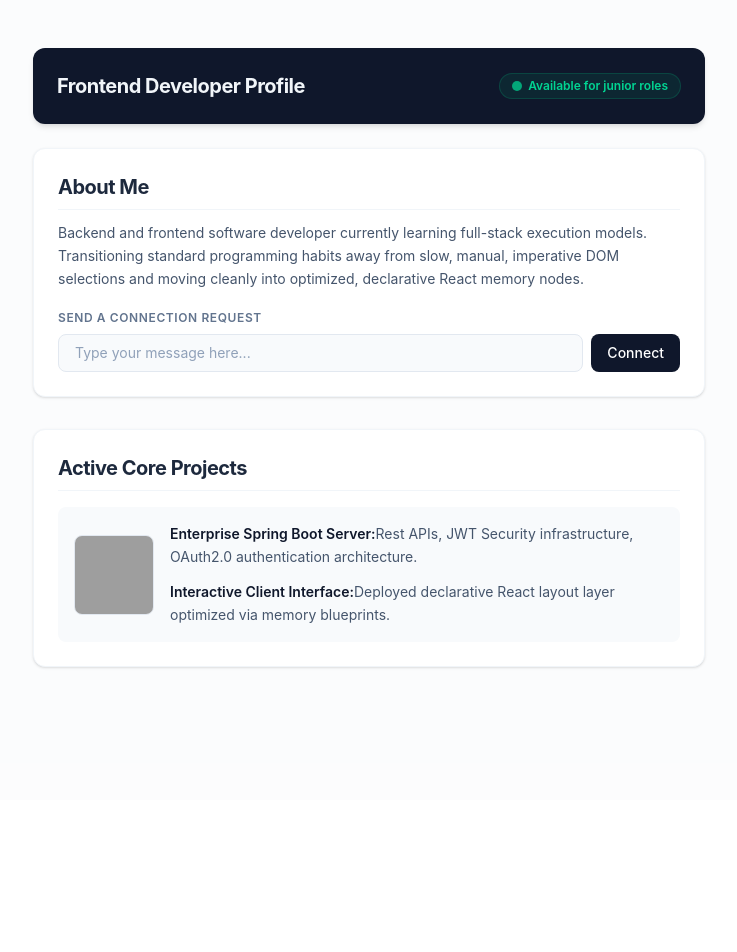
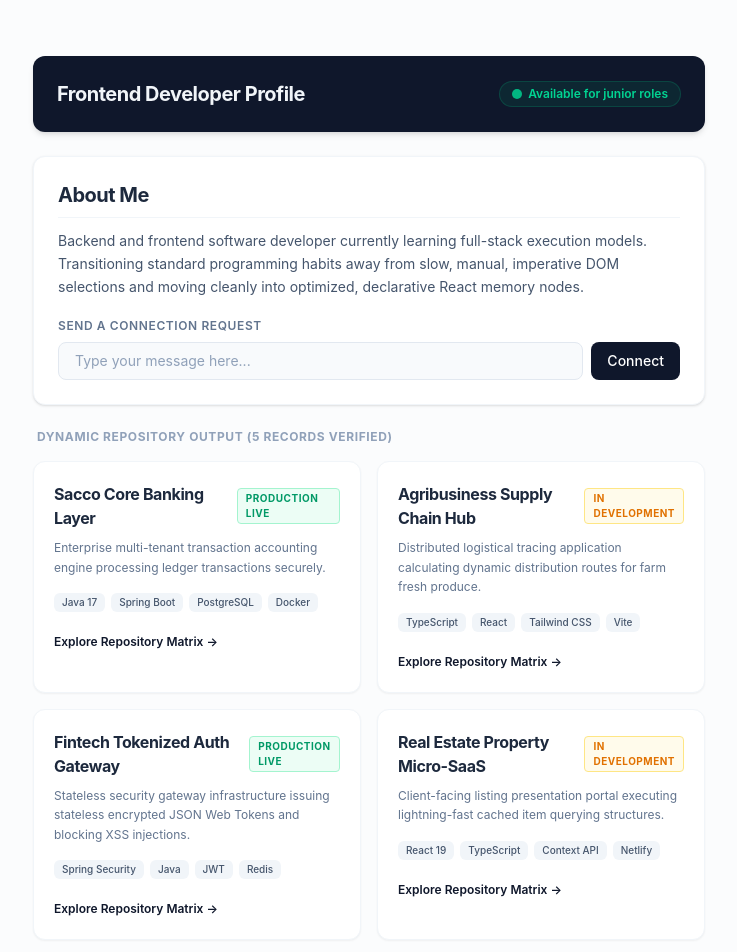
Before and after one commit to manuelogonda/Frontend-React-TS, a React (Vite) app in the folder frontend/: page / in a window 1280 px wide. Shown: the top 952 px of the page, without its empty margins (271-1008 px from the left). Before the commit the page ends 800 px from the top, so only its background shows below. Built offline with nearby package versions, Linux system fonts and the light colour scheme; grey boxes are pictures that could not be loaded.

Commit message:
prop destructuring and types

```diff
--- a/frontend/src/App.tsx
+++ b/frontend/src/App.tsx
@@ -1,17 +1,84 @@
 
 import { Bio } from './Components/simple-components/Bio'
 import { Header } from './Components/simple-components/Header'
-import { ProjectList } from './Components/simple-components/Projects'
+import { ProjectCard, type ProjectAttributes } from './Components/simple-components/ProjectCard'
+import { ProjectList } from './Components/simple-components/Projects';
 import './index.css'
+
+const MOCK_PROJECT_DATABASE: ProjectAttributes[] = [
+  {
+    id: 201,
+    title: "Sacco Core Banking Layer",
+    description: "Enterprise multi-tenant transaction accounting engine processing ledger transactions securely.",
+    techStack: ["Java 17", "Spring Boot", "PostgreSQL", "Docker"],
+    isCompleted: true,
+    liveUrl: "https://github.com"
+  },
+  {
+    id: 202,
+    title: "Agribusiness Supply Chain Hub",
+    description: "Distributed logistical tracing application calculating dynamic distribution routes for farm fresh produce.",
+    techStack: ["TypeScript", "React", "Tailwind CSS", "Vite"],
+    isCompleted: false,
+    liveUrl: "https://vercel.com"
+  },
+  {
+    id: 203,
+    title: "Fintech Tokenized Auth Gateway",
+    description: "Stateless security gateway infrastructure issuing stateless encrypted JSON Web Tokens and blocking XSS injections.",
+    techStack: ["Spring Security", "Java", "JWT", "Redis"],
+    isCompleted: true,
+    liveUrl: "https://github.com"
+  },
+  {
+    id: 204,
+    title: "Real Estate Property Micro-SaaS",
+    description: "Client-facing listing presentation portal executing lightning-fast cached item querying structures.",
+    techStack: ["React 19", "TypeScript", "Context API", "Netlify"],
+    isCompleted: false,
+    liveUrl: "https://render.com"
+  },
+  {
+    id: 205,
+    title: "Daraja M-Pesa Integration Service",
+    description: "Automated asynchronous STK Push transaction processor responding directly to Webhook data payloads.",
+    techStack: ["Java", "Spring Web", "Daraja API", "JUnit5"],
+    isCompleted: true,
+    liveUrl: "https://github.com"
+  }
+];
 
 function App() {
 
   return (
     <>
-      <div className="min-h-screen bg-slate-50/50 py-4 px-4 sm:px-6">
-     <Header />
-     <Bio />
-     <ProjectList />
+      <div className="min-h-screen bg-slate-50/50 py-6 px-4 sm:px-6">
+      <Header />
+      <Bio />
+
+      <main className="max-w-2xl mx-auto mt-4 font-sans">
+        <h2 className="text-xs font-bold uppercase tracking-wider text-slate-400 mb-4 px-1">
+          Dynamic Repository Output ({MOCK_PROJECT_DATABASE.length} Records Verified)
+        </h2>
+
+        <div className="grid grid-cols-1 sm:grid-cols-2 gap-4">
+
+          {MOCK_PROJECT_DATABASE.map((project) => {
+            return (
+              <ProjectCard
+                key={project.id}
+                id={project.id}
+                title={project.title}
+                description={project.description}
+                techStack={project.techStack}
+                isCompleted={project.isCompleted}
+                liveUrl={project.liveUrl}
+              />
+            );
+          })}
+
+        </div>
+      </main>
     </div>
     </>
   )
--- /dev/null
+++ b/frontend/src/Components/simple-components/ProjectCard.tsx
@@ -0,0 +1,51 @@
+export interface ProjectAttributes {
+  id: number;
+  title: string;
+  description: string;
+  techStack: string[];
+  isCompleted: boolean;
+  liveUrl: string;
+}
+
+export function ProjectCard({ title, description, techStack, isCompleted, liveUrl }: ProjectAttributes) {
+  return (
+    <div className="bg-white p-5 rounded-xl border border-slate-100 shadow-xs hover:shadow-md hover:border-slate-200 transition-all font-sans">
+
+      <div className="flex items-center justify-between gap-4 mb-2">
+        <h3 className="text-base font-bold text-slate-800 tracking-tight">
+          {title}
+        </h3>
+
+        <span className={`px-2 py-0.5 text-[10px] font-bold tracking-wider uppercase rounded-sm border ${
+          isCompleted
+            ? "text-emerald-600 bg-emerald-50 border-emerald-200"
+            : "text-amber-600 bg-amber-50 border-amber-200"
+        }`}>
+          {isCompleted ? "Production Live" : "In Development"}
+        </span>
+      </div>
+
+      <p className="text-xs text-slate-500 leading-relaxed mb-4">
+        {description}
+      </p>
+
+      <div className="flex flex-wrap gap-1.5 mb-4">
+        {techStack.map((tech, index) => (
+          <span key={index} className="px-2 py-0.5 text-[10px] font-medium text-slate-600 bg-slate-100 rounded-md">
+            {tech}
+          </span>
+        ))}
+      </div>
+
+      <a
+        href={liveUrl}
+        target="_blank"
+        rel="noreferrer"
+        className="inline-flex items-center text-xs font-semibold text-slate-900 hover:text-slate-700 transition-colors"
+      >
+        Explore Repository Matrix &rarr;
+      </a>
+
+    </div>
+  );
+}
```
